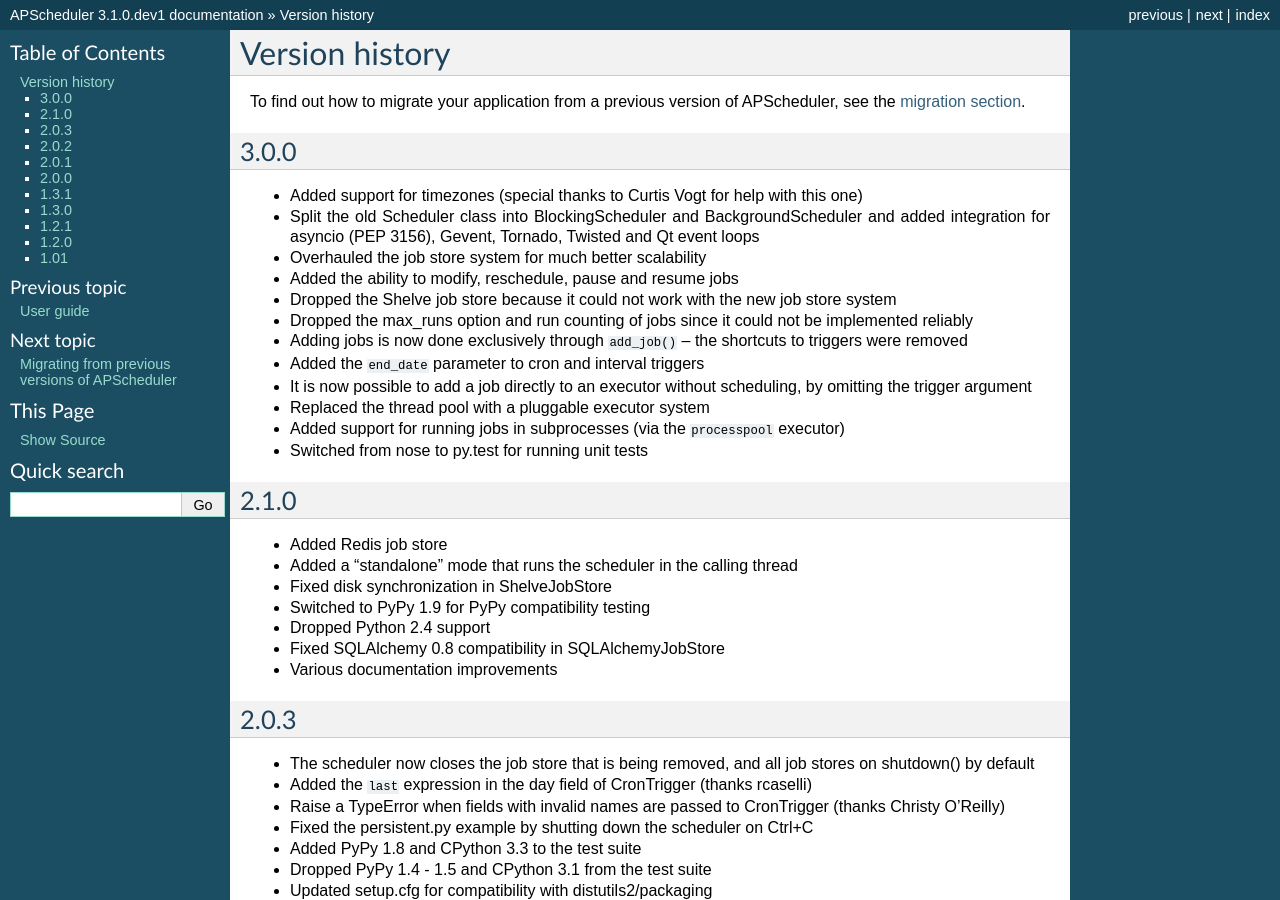
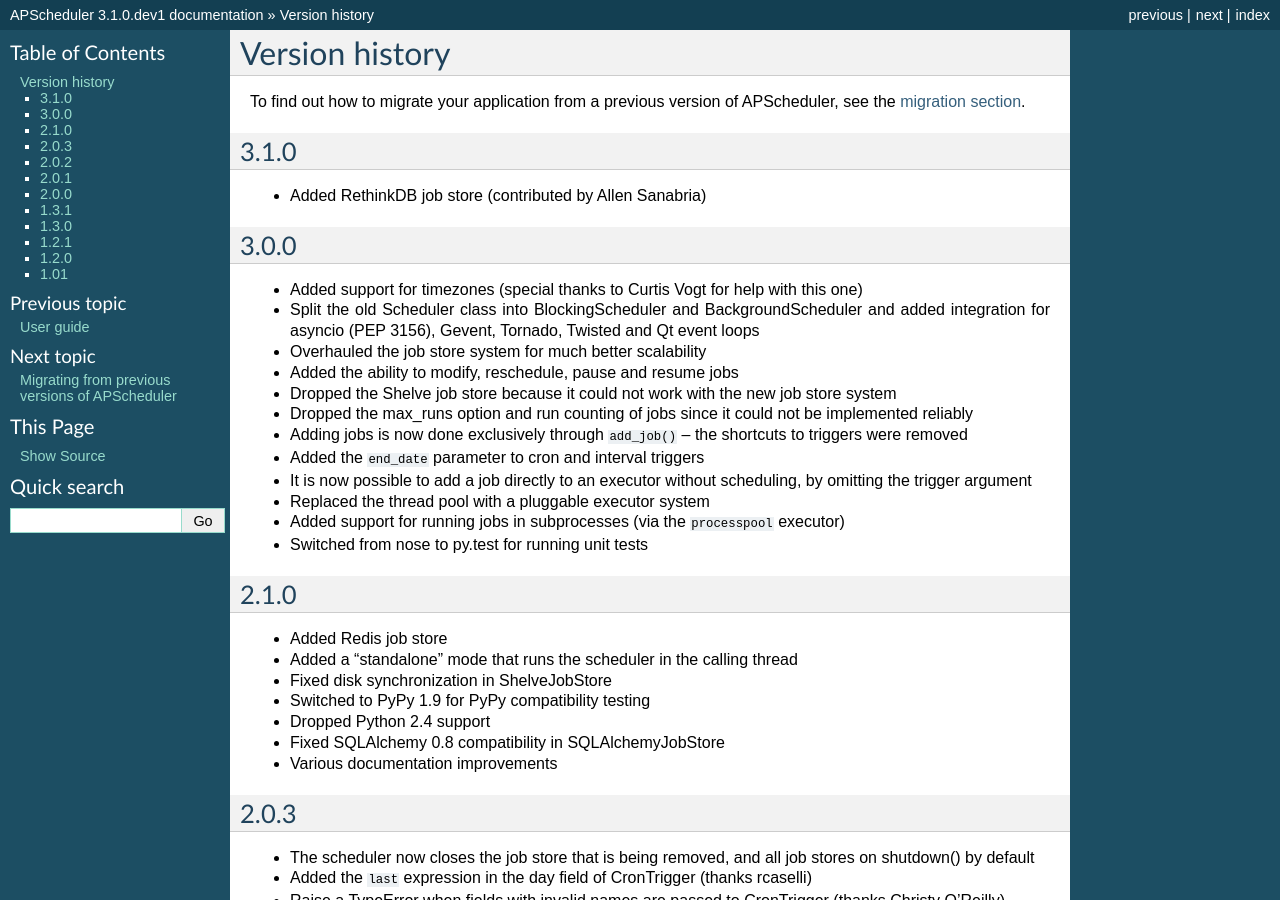
Before and after one commit to agronholm/apscheduler, a Sphinx documentation site: the page built from docs/versionhistory.rst, in a window 1280 px wide and 900 px high. Built offline with Sphinx 7.4.7, drawn with Linux system fonts in a browser that asks for light colours.

Commit message:
Updated the changelog

```diff
--- a/docs/versionhistory.rst
+++ b/docs/versionhistory.rst
@@ -3,6 +3,12 @@
 
 To find out how to migrate your application from a previous version of
 APScheduler, see the :doc:`migration section <migration>`.
+
+3.1.0
+-----
+
+* Added RethinkDB job store (contributed by Allen Sanabria)
+
 
 3.0.0
 -----
```
